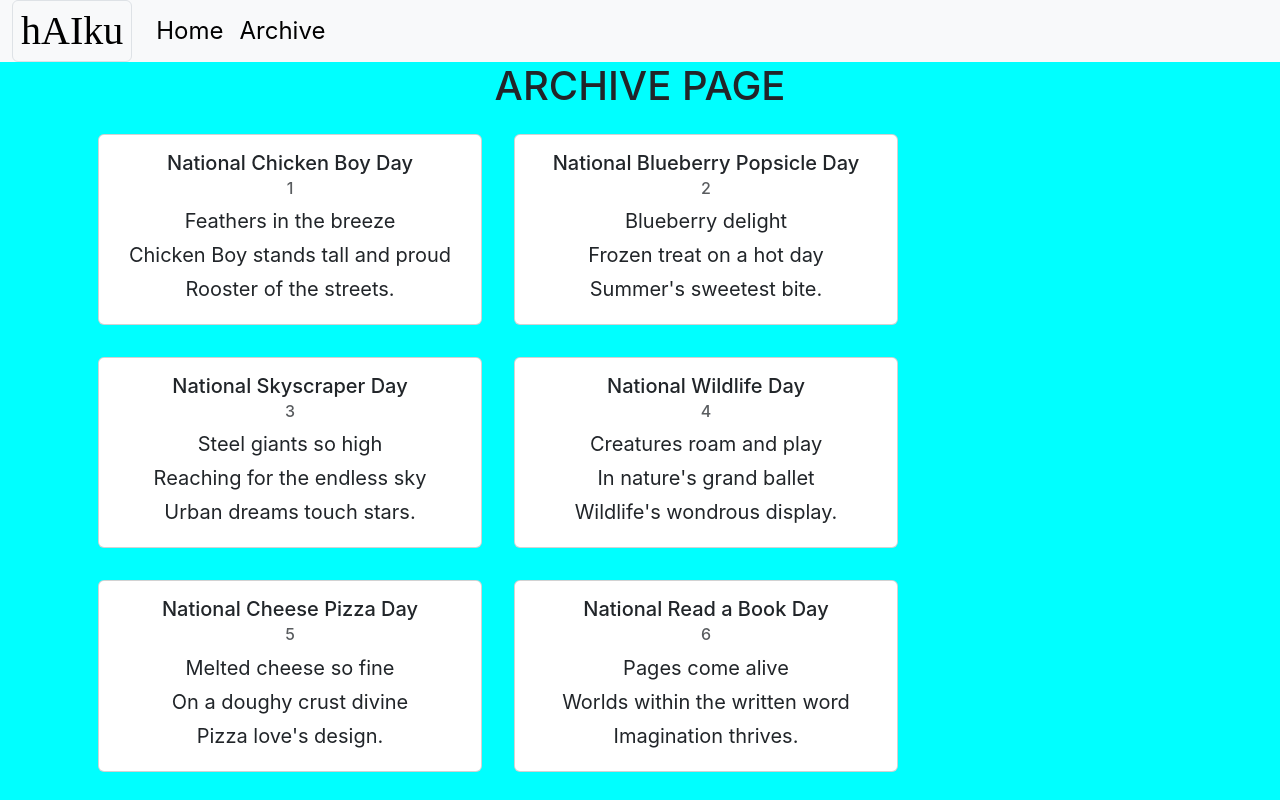
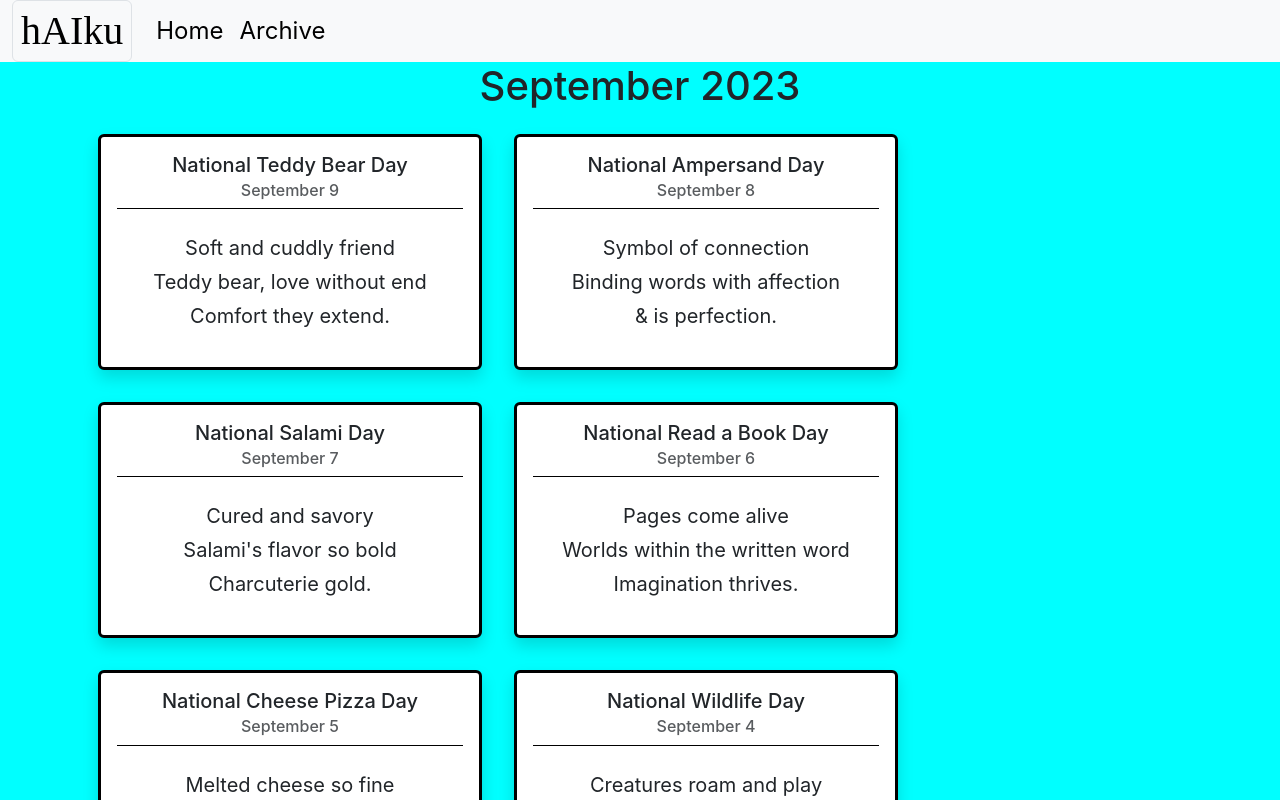
Before and after one commit to Jon-Grabowski/hAIku, a React (Create React App) app: page /archive in a window 1280 px wide. Shown: the top 800 px of the page. Built offline with nearby package versions, Linux system fonts and the light colour scheme; data requests are answered from the project's data file; a web font is replaced by a local one.

Commit message:
styled archive cards

```diff
--- a/src/components/Archive.js
+++ b/src/components/Archive.js
@@ -3,6 +3,8 @@ import ArchiveCard from "./ArchiveCard"
 
 function Archive() {
     const [haikusArray, setHaikus] = useState([])
+    const [selectedMonth, setSelectedMonth] = useState('')
+    const [selectedYear, setSelectedYear] = useState('')
 
     const date = new Date()
     const currentDay = date.getDate()
@@ -10,7 +12,6 @@ function Archive() {
     const month_text = getMonthName(month)
     const year = date.getFullYear()
     const currentDate = `${month_text} ${currentDay}, ${year}`
-    // console.log(day)
     function getMonthName(monthNumber) {
         const date = new Date();
         date.setMonth(monthNumber - 1);
@@ -28,12 +29,14 @@ function Archive() {
 
     useEffect(()=>{
         getAllHaikusByMonth('September')
+        setSelectedMonth(month_text)
+        setSelectedYear(year)
     }, [])
     const filteredHaikus = haikusArray.filter((haiku) => haiku.date <= currentDay)
     const haikuCards = filteredHaikus.map((haiku)=>{
-        if (haiku.date <= currentDay) {
+        if (haiku.date < currentDay) {
             return (
-                <ArchiveCard key={haiku.date}haiku={haiku} />
+                <ArchiveCard key={haiku.date}haiku={haiku} selectedMonth={selectedMonth} />
             )
         } else {
         }
@@ -43,9 +46,9 @@ function Archive() {
 
     return (
         <div className='container text-center'>
-            <h1>ARCHIVE PAGE</h1>
+            <h1>{selectedMonth+' '+selectedYear}</h1>
             <div className='d-inline-flex flex-wrap'>
-                {haikuCards}
+                {haikuCards.reverse()}
             </div>
         </div>
     )
--- a/src/components/ArchiveCard.js
+++ b/src/components/ArchiveCard.js
@@ -1,4 +1,4 @@
-function ArchiveCard({haiku}) {
+function ArchiveCard({haiku, selectedMonth}) {
     const {date, day, body} = haiku
 
     const bodyArray = body.split('|')
@@ -9,11 +9,13 @@ function ArchiveCard({haiku}) {
         })
 
     return(
-        <div className="card archive-card m-3">
-            <div className="card-body">
-                <h5 className="card-title">{day}</h5>
-                <h6 className="card-subtitle mb-2 text-body-secondary">{date}</h6>
-                {bodyLines}
+        <div className="card archive-card m-3 rounded shadow border border-3 border-black">
+            <div className="card-body rounded">
+                <h5 className="card-title text-wrap">{day}</h5>
+                <h6 className="card-subtitle border-bottom border-black pb-2 mb-4 text-body-secondary">{selectedMonth + ' ' + date}</h6>
+                <div className='pb-3'>
+                    {bodyLines}
+                </div>
             </div>
         </div>
     )
--- a/src/index.css
+++ b/src/index.css
@@ -17,6 +17,7 @@ code {
 }
 .archive-card{
   min-width: 24rem;
+  max-width: 24rem;
 }
 
 #haiku_image{
```
